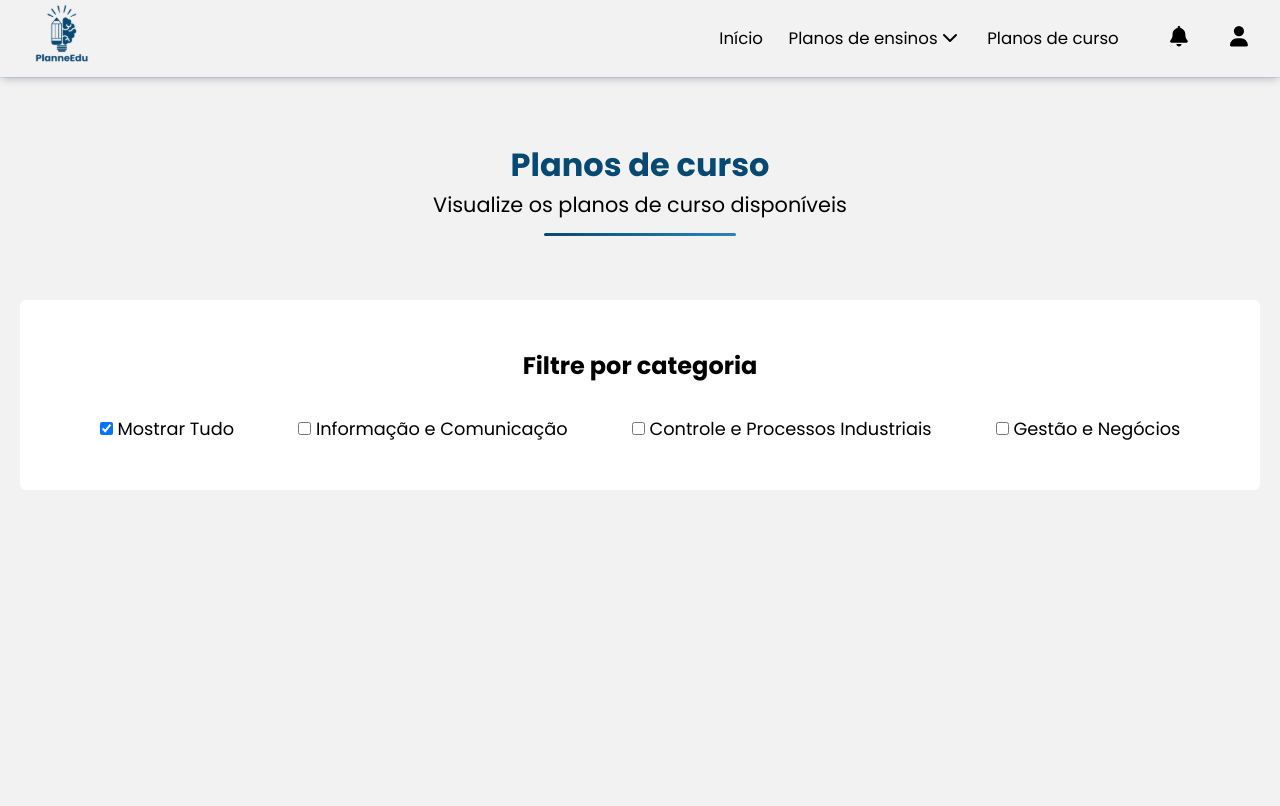
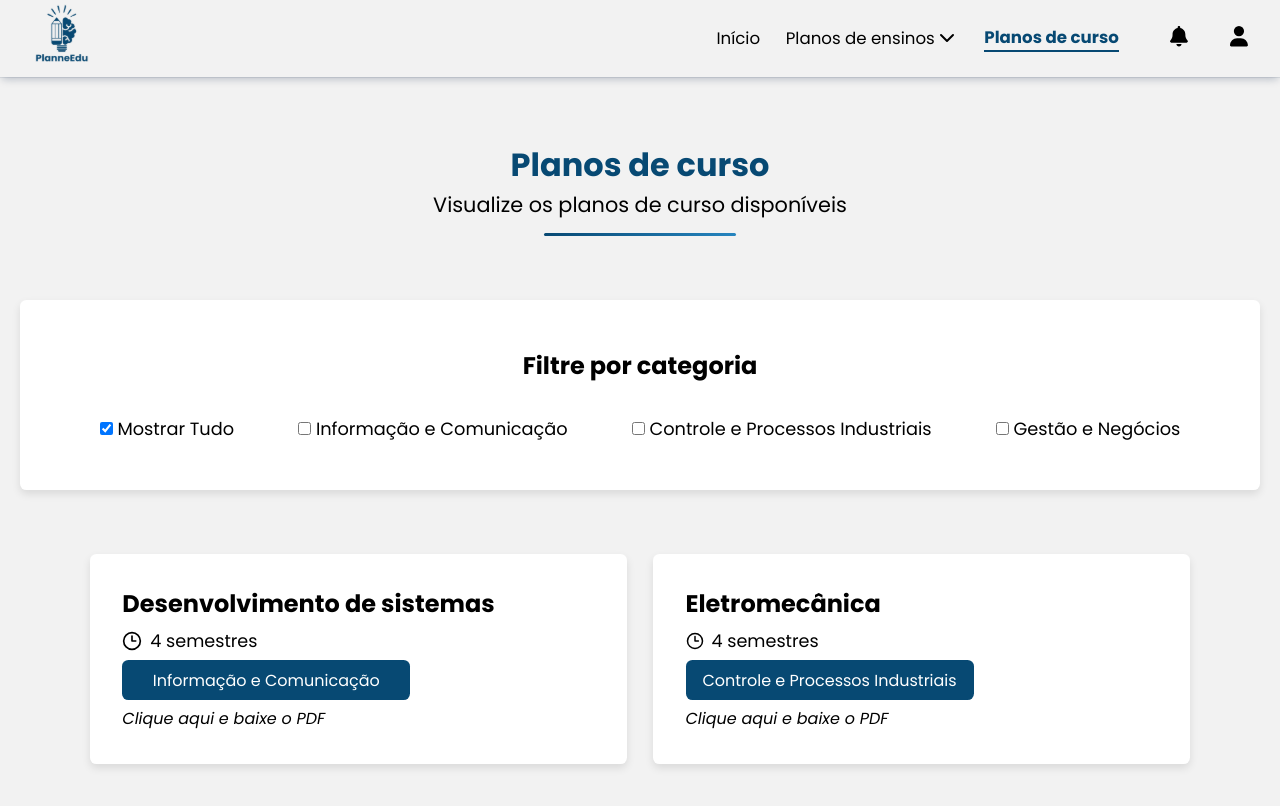
Before and after one commit to larissacoelho21/PlanneEdu-FrontEnd, a React (Vite) app in the folder PlanneEdu_Front/: page /planscourse in a window 1280 px wide. Shown: the top 806 px of the page. Built offline with nearby package versions, Linux system fonts and the light colour scheme.

Commit message:
Finalizando a "home" de visualização de planos de curso no perfil do professor.

```diff
--- a/PlanneEdu_Front/src/Components/Docentes/NavBar-Professores/navBarProfessor.tsx
+++ b/PlanneEdu_Front/src/Components/Docentes/NavBar-Professores/navBarProfessor.tsx
@@ -236,7 +236,7 @@ export function NavBarProfessor() {
                   className={({ isActive }) =>
                     isActive ? "navbar-link active last" : "navbar-link"
                   }
-                  to="/"
+                  to="/planscourse"
                 >
                   <p> Planos de curso</p>
                 </NavLink>
--- a/PlanneEdu_Front/src/Components/FilterCategory/Filter.css
+++ b/PlanneEdu_Front/src/Components/FilterCategory/Filter.css
@@ -15,6 +15,7 @@
   padding: 3rem 5rem;
   gap: 2rem;
   border-radius: .5vw;
+  box-shadow: 0 4px 8px rgba(0, 0, 0, 0.1);
 }
 
 .categoriesCheck{
--- a/PlanneEdu_Front/src/Components/FilterCategory/FilterCategory.tsx
+++ b/PlanneEdu_Front/src/Components/FilterCategory/FilterCategory.tsx
@@ -59,8 +59,13 @@ export function FilterCategory() {
         </div>
         <div className="categoriesCheck">
           {categories.map((category) => (
-            <label key={category} className="labelCheck">
+            <label
+              key={category}
+              className="labelCheck"
+              style={{ cursor: "pointer" }}
+            >
               <input
+                style={{ cursor: "pointer" }}
                 type="checkbox"
                 className="inputCheck"
                 checked={selectedCategory.includes(category)}
--- a/PlanneEdu_Front/src/Css/Teacher/PlanCourse.css
+++ b/PlanneEdu_Front/src/Css/Teacher/PlanCourse.css
@@ -0,0 +1,54 @@
+.cards-planscourses {
+  display: flex;
+  justify-content: center;
+  flex-wrap: wrap;
+  gap: 2vw;
+  margin: 5% 0 5% 0;
+}
+
+.box-teacher-plancourse {
+  display: flex;
+  flex-direction: column;
+  box-sizing: border-box;
+  background-color: var(--white);
+  max-width: 100%;
+  width: 42vw;
+  border-radius: 0.5vw;
+  padding: 2.4vw;
+  gap: .5vw;
+  cursor: pointer;
+  box-shadow: 0 4px 8px rgba(0, 0, 0, 0.1);
+  color: var(--black);
+  border: 2px solid transparent;
+  transition: 0.35s ease-out;
+}
+
+.box-teacher-plancourse:hover {
+  border: 2px solid #084973;
+  transform: scale(1.015);
+}
+
+.semesterCourse{
+  display: flex;
+  align-items: center;
+  gap: .5rem;
+}
+
+.semesterCourse span{
+  font-size: 1.1rem;
+}
+
+.categoryBadge{
+  display: flex;
+  align-items: center;
+  justify-content: center;
+  background-color: var(--blue-one);
+  width: 18rem;
+  height: 2.5rem;
+  color: var(--white);
+  border-radius: .5vw;
+}
+
+.dowload-pdf span{
+  font-style: italic;
+}
--- a/PlanneEdu_Front/src/Pages/Teacher/PlanCourse.tsx
+++ b/PlanneEdu_Front/src/Pages/Teacher/PlanCourse.tsx
@@ -1,3 +1,4 @@
+import { Clock3 } from "lucide-react";
 import { NavBarProfessor } from "../../Components/Docentes/NavBar-Professores/navBarProfessor";
 import { FilterCategory } from "../../Components/FilterCategory/FilterCategory";
 import "../../Css/Teacher/PlanCourse.css";
@@ -9,14 +10,43 @@ export function PlanCourse() {
         <NavBarProfessor />
       </div>
 
-      <div className="introTeacher" style={{marginTop: "5%"}}>
+      <div className="introTeacher" style={{ marginTop: "5%" }}>
         <h1>Planos de curso</h1>
         <h2>Visualize os planos de curso disponíveis </h2>
         <hr />
       </div>
 
       <div className="filter-plancourse">
-        <FilterCategory/>
+        <FilterCategory />
+      </div>
+      <div className="cards-planscourses">
+        <div className="box-teacher-plancourse">
+          <h1>Desenvolvimento de sistemas</h1>
+          <div className="semesterCourse">
+            <Clock3 size={20} />
+            <span>4 semestres</span>
+          </div>
+          <div className="categoryBadge">
+            <span>Informação e Comunicação</span>
+          </div>
+          <div className="dowload-pdf">
+            <span>Clique aqui e baixe o PDF</span>
+          </div>
+        </div>
+
+        <div className="box-teacher-plancourse">
+          <h1>Eletromecânica</h1>
+          <div className="semesterCourse">
+            <Clock3 size={18} />
+            <span>4 semestres</span>
+          </div>
+          <div className="categoryBadge">
+            <span>Controle e Processos Industriais</span>
+          </div>
+          <div className="dowload-pdf">
+            <span>Clique aqui e baixe o PDF</span>
+          </div>
+        </div>
       </div>
     </section>
   );
```
